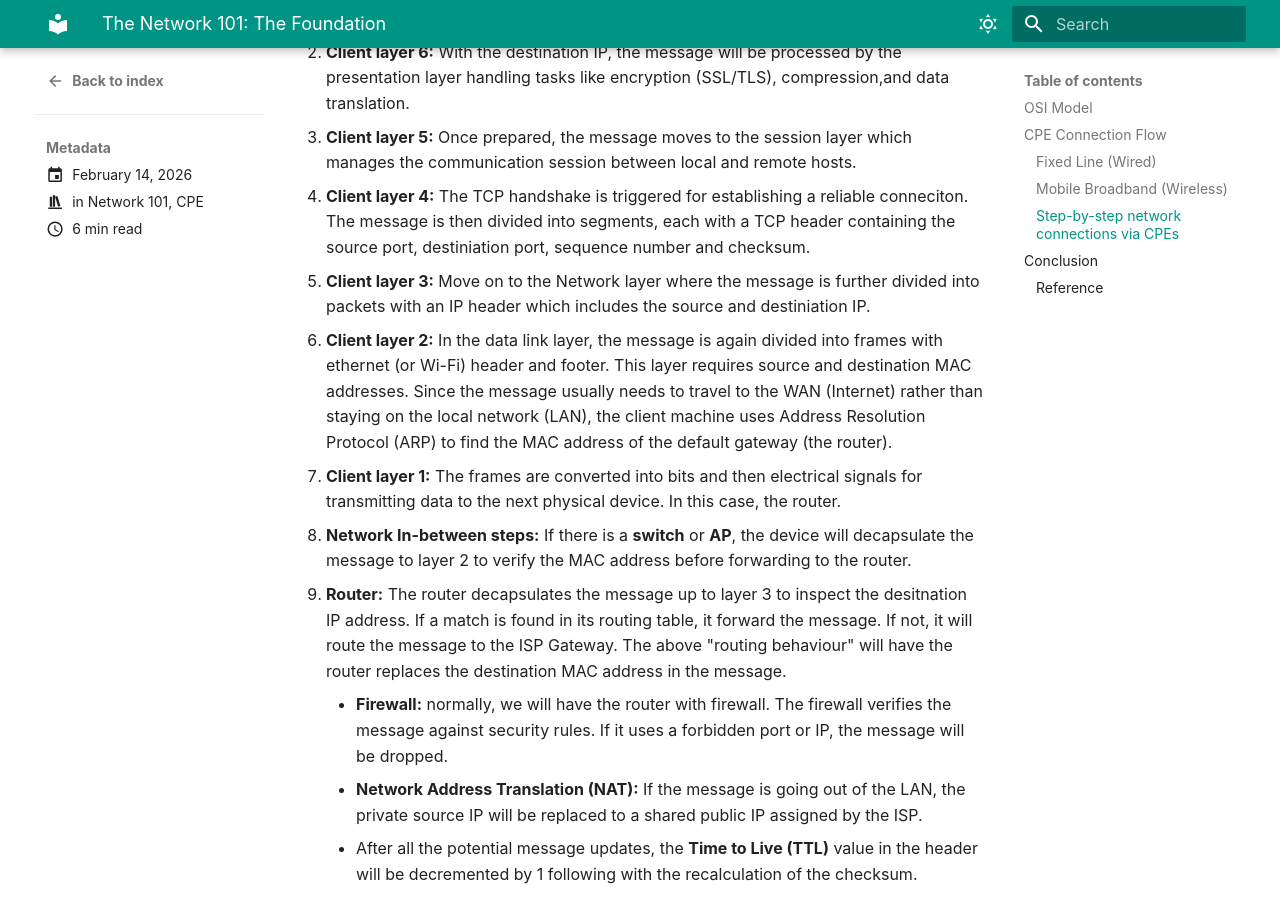
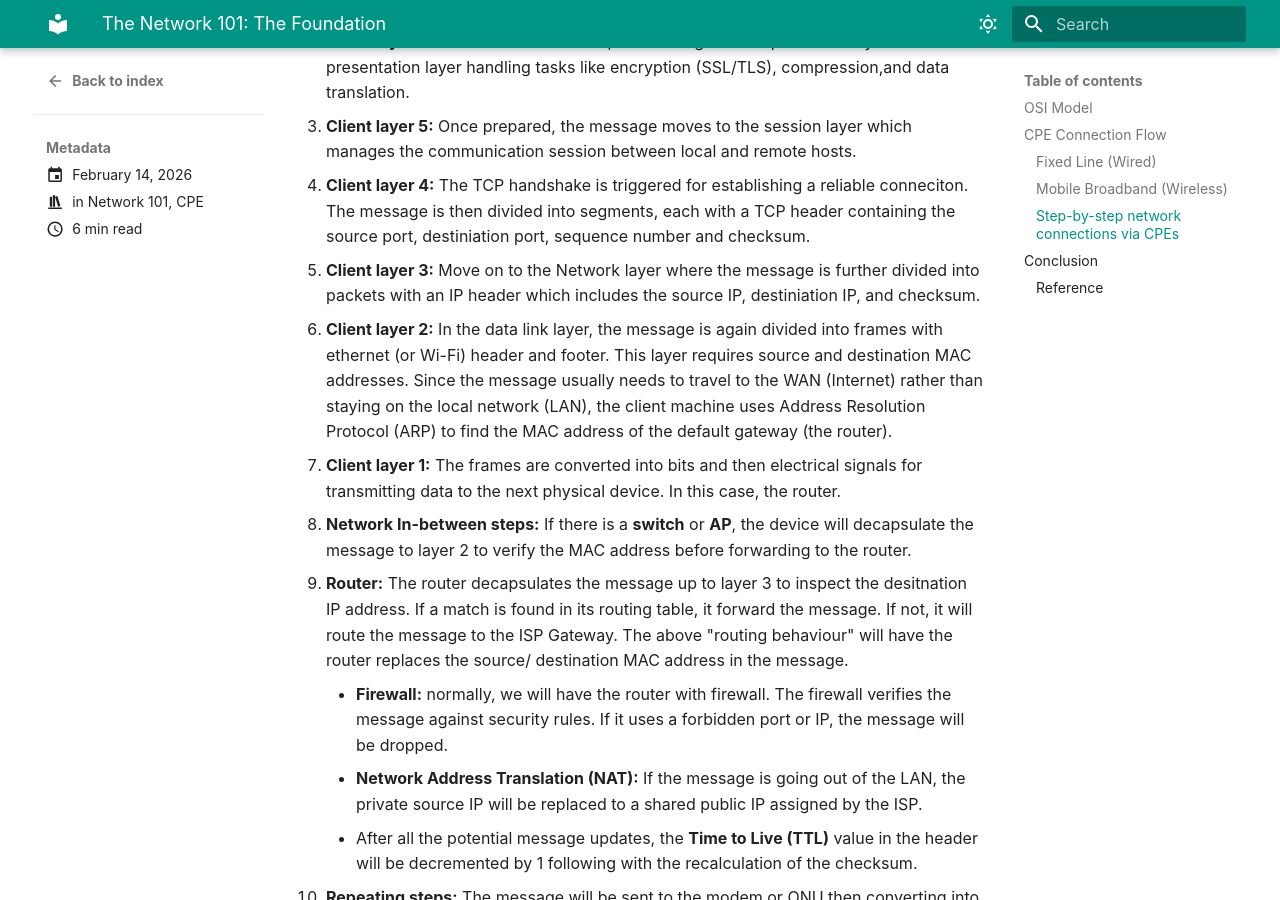
Before and after one commit to maudes/tech-notes, an MkDocs documentation site: the page built from docs/blog/posts/2026-02-14-the-network-101-foundation.md, in a window 1280 px wide and 900 px high, scrolled down 3667 px. Built offline with MkDocs 1.6.1 and Material for MkDocs 9.7.7, drawn with Linux system fonts in a browser that asks for light colours; some web fonts are replaced.

Commit message:
update diagrams and minor details

```diff
--- a/docs/blog/posts/2026-02-14-the-network-101-foundation.md
+++ b/docs/blog/posts/2026-02-14-the-network-101-foundation.md
@@ -88,11 +88,11 @@
 2. **Client layer 6:** With the destination IP, the message will be processed by the presentation layer handling tasks like encryption (SSL/TLS), compression,and data translation.
 3. **Client layer 5:** Once prepared, the message moves to the session layer which manages the communication session between local and remote hosts.
 4. **Client layer 4:** The TCP handshake is triggered for establishing a reliable conneciton. The message is then divided into segments, each with a TCP header containing the source port, destiniation port, sequence number and checksum.
-5. **Client layer 3:** Move on to the Network layer where the message is further divided into packets with an IP header which includes the source and destiniation IP.
+5. **Client layer 3:** Move on to the Network layer where the message is further divided into packets with an IP header which includes the source IP, destiniation IP, and checksum.
 6. **Client layer 2:** In the data link layer, the message is again divided into frames with ethernet (or Wi-Fi) header and footer. This layer requires source and destination MAC addresses. Since the message usually needs to travel to the WAN (Internet) rather than staying on the local network (LAN), the client machine uses Address Resolution Protocol (ARP) to find the MAC address of the default gateway (the router).
 7. **Client layer 1:** The frames are converted into bits and then electrical signals for transmitting data to the next physical device. In this case, the router.
 8. **Network In-between steps:** If there is a **switch** or **AP**, the device will decapsulate the message to layer 2 to verify the MAC address before forwarding to the router.
-9. **Router:** The router decapsulates the message up to layer 3 to inspect the desitnation IP address. If a match is found in its routing table, it forward the message. If not, it will route the message to the ISP Gateway. The above "routing behaviour" will have the router replaces the destination MAC address in the message.
+9. **Router:** The router decapsulates the message up to layer 3 to inspect the desitnation IP address. If a match is found in its routing table, it forward the message. If not, it will route the message to the ISP Gateway. The above "routing behaviour" will have the router replaces the source/ destination MAC address in the message.
     - **Firewall:** normally, we will have the router with firewall. The firewall verifies the message against security rules. If it uses a forbidden port or IP, the message will be dropped.
     - **Network Address Translation (NAT):** If the message is going out of the LAN, the private source IP will be replaced to a shared public IP assigned by the ISP.
     - After all the potential message updates, the **Time to Live (TTL)** value in the header will be decremented by 1 following with the recalculation of the checksum.
```
Also changed, not shown: docs/assets/osi-layers.png.
